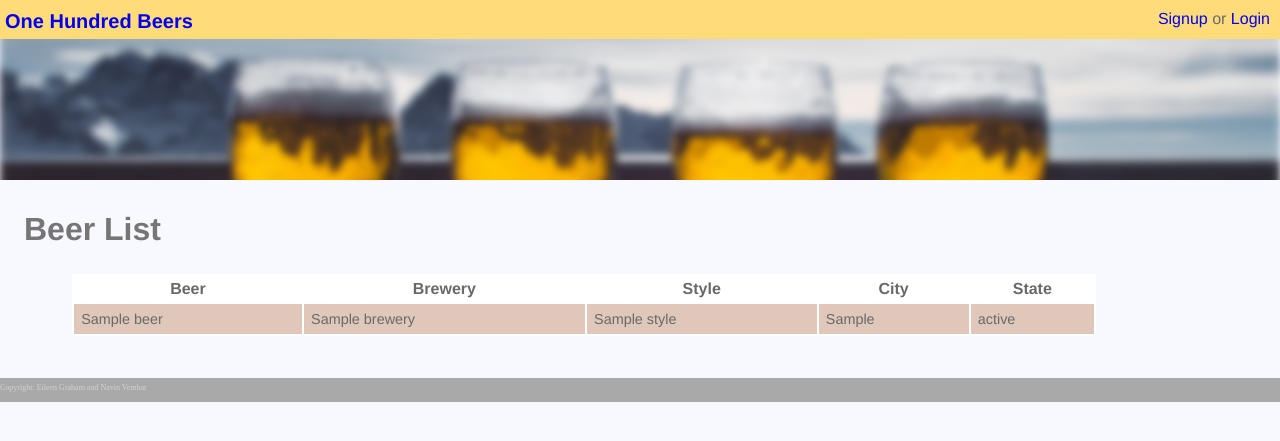
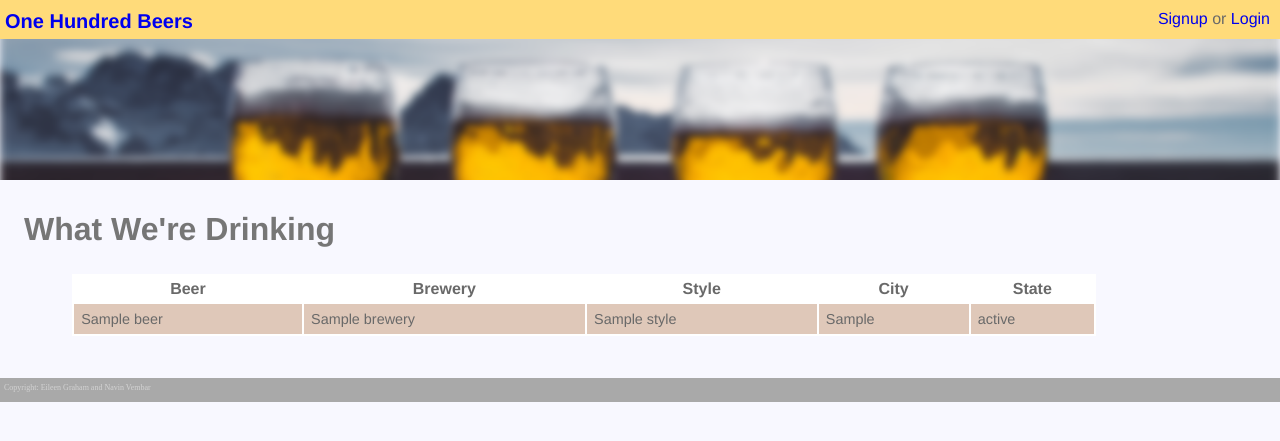
Before and after one commit to nvembar/onehundredbeers, a Django app: template beers/templates/beers/contest-beers.html in a window 1280 px wide. Shown: the top 441 px of the page. Run offline with Django 3.2, Linux system fonts and the light colour scheme; the template is opened without the code that fills it: most values are stand-ins (such as "Sample title", 1, 10 or a date in 2020).

Commit message:
Styling and cleanup

```diff
--- a/beers/templates/beers/contest-beers.html
+++ b/beers/templates/beers/contest-beers.html
@@ -2,7 +2,7 @@
 {% block title %}{{ contest.name }} - Beers{% endblock %}
 
 {% block content %}
-<h2>Beer List</h2>
+<h2>What We're Drinking</h2>
 
 <div class="contest-beerlist">
   <table>
--- a/hundred_beers/static/css/beers.css
+++ b/hundred_beers/static/css/beers.css
@@ -57,71 +57,72 @@ body {
   height: 2em;
   color: lightgrey;
   background-color: darkgrey;
+  padding-left: 0.25rem;
   padding-top: 0.625em;
   padding-bottom: 0.3125em;
   margin: 0em;
   font-size: 0.5em;
 }
 
-/* line 118, ../../../styles/sass/beers.scss */
+/* line 119, ../../../styles/sass/beers.scss */
 #topimage {
   width: 100%;
 }
 
-/* line 122, ../../../styles/sass/beers.scss */
+/* line 123, ../../../styles/sass/beers.scss */
 .content {
   font-family: Helvetica, sans-serif;
   margin-left: 1.5rem;
   margin-bottom: 1.5rem;
   width: 100%;
 }
-/* line 128, ../../../styles/sass/beers.scss */
+/* line 129, ../../../styles/sass/beers.scss */
 .content h1 {
   font-size: 2.5rem;
   color: #5c5c5c;
 }
-/* line 134, ../../../styles/sass/beers.scss */
+/* line 135, ../../../styles/sass/beers.scss */
 .content h2 {
   font-size: 2rem;
   color: #767676;
 }
 
-/* line 142, ../../../styles/sass/beers.scss */
+/* line 143, ../../../styles/sass/beers.scss */
 #pstmt {
   font-size: 0.5em;
 }
 
-/* line 147, ../../../styles/sass/beers.scss */
+/* line 148, ../../../styles/sass/beers.scss */
 .core-table table, .player-beers table, .contest-summary-list table, .contests table, .contest-leaderboard table, .contest-beerlist table {
   background-color: white;
   width: 100%;
 }
-/* line 150, ../../../styles/sass/beers.scss */
+/* line 151, ../../../styles/sass/beers.scss */
 .core-table table th, .player-beers table th, .contest-summary-list table th, .contests table th, .contest-leaderboard table th, .contest-beerlist table th {
   height: 1.5em;
   font-size: 1rem;
   background-color: white;
 }
-/* line 155, ../../../styles/sass/beers.scss */
+/* line 156, ../../../styles/sass/beers.scss */
 .core-table table tr, .player-beers table tr, .contest-summary-list table tr, .contests table tr, .contest-leaderboard table tr, .contest-beerlist table tr {
   height: 1.25em;
   font-size: 0.9rem;
 }
-/* line 159, ../../../styles/sass/beers.scss */
+/* line 160, ../../../styles/sass/beers.scss */
 .core-table table td, .player-beers table td, .contest-summary-list table td, .contests table td, .contest-leaderboard table td, .contest-beerlist table td {
   background-color: #dfc8b9;
   padding: 0.5em;
   margin: 0.5em;
 }
 
-/* line 167, ../../../styles/sass/beers.scss */
+/* line 168, ../../../styles/sass/beers.scss */
 .player-beers {
   width: 80%;
   margin-left: 3em;
   margin-top: 0.5em;
 }
 
-/* line 174, ../../../styles/sass/beers.scss */
+/* line 175, ../../../styles/sass/beers.scss */
 .contest-summary-list {
   float: right;
   vertical-align: text-top;
@@ -130,28 +131,28 @@ body {
   margin: 0.25em;
 }
 
-/* line 183, ../../../styles/sass/beers.scss */
+/* line 184, ../../../styles/sass/beers.scss */
 .contests {
   width: 80%;
   margin-left: 6em;
   margin-top: 2em;
 }
 
-/* line 190, ../../../styles/sass/beers.scss */
+/* line 191, ../../../styles/sass/beers.scss */
 .contest-leaderboard {
   width: 80%;
   margin-left: 3em;
   margin-top: 0.5em;
 }
 
-/* line 197, ../../../styles/sass/beers.scss */
+/* line 198, ../../../styles/sass/beers.scss */
 .contest-beerlist {
   width: 80%;
   margin-left: 3em;
   margin-top: 0.5em;
 }
 
-/* line 204, ../../../styles/sass/beers.scss */
+/* line 205, ../../../styles/sass/beers.scss */
 .three-column-box {
   display: flex;
   width: 100%;
@@ -161,7 +162,7 @@ body {
   margin-top: 2em;
 }
 
-/* line 213, ../../../styles/sass/beers.scss */
+/* line 214, ../../../styles/sass/beers.scss */
 .column-box, .outset-column-box {
   width: 25%;
   margin-left: 0.5em;
@@ -171,11 +172,11 @@ body {
   text-align: center;
   height: 100%;
 }
-/* line 222, ../../../styles/sass/beers.scss */
+/* line 223, ../../../styles/sass/beers.scss */
 .column-box .column-box-content, .outset-column-box .column-box-content {
   height: 80%;
 }
-/* line 226, ../../../styles/sass/beers.scss */
+/* line 227, ../../../styles/sass/beers.scss */
 .column-box .column-box-link, .outset-column-box .column-box-link {
   text-align: right;
   font-size: 0.8em;
@@ -183,14 +184,14 @@ body {
   vertical-align: text-bottom;
 }
 
-/* line 234, ../../../styles/sass/beers.scss */
+/* line 235, ../../../styles/sass/beers.scss */
 .outset-column-box {
   background-color: lightgrey;
   box-shadow: 0.3em 0.3em 0.1em darkgrey;
   padding-bottom: 1em;
 }
 
-/* line 241, ../../../styles/sass/beers.scss */
+/* line 242, ../../../styles/sass/beers.scss */
 img.column-icon {
   display: block;
   width: 50%;
@@ -199,7 +200,7 @@ img.column-icon {
   margin-right: auto;
 }
 
-/* line 249, ../../../styles/sass/beers.scss */
+/* line 250, ../../../styles/sass/beers.scss */
 .login-box {
   width: 34.125em;
   display: block;
@@ -207,7 +208,7 @@ img.column-icon {
   margin-right: auto;
 }
 
-/* line 258, ../../../styles/sass/beers.scss */
+/* line 259, ../../../styles/sass/beers.scss */
 .login-form {
   display: flex;
   flex-direction: column;
@@ -220,13 +221,13 @@ img.column-icon {
   padding: 1em;
 }
 
-/* line 270, ../../../styles/sass/beers.scss */
+/* line 271, ../../../styles/sass/beers.scss */
 .login-field {
   width: 30em;
   float: left;
   padding-bottom: 0.75em;
 }
-/* line 274, ../../../styles/sass/beers.scss */
+/* line 275, ../../../styles/sass/beers.scss */
 .login-field input {
   font-size: 1.25em;
   width: 23.8em;
@@ -235,18 +236,18 @@ img.column-icon {
   height: 1.5em;
 }
 
-/* line 283, ../../../styles/sass/beers.scss */
+/* line 284, ../../../styles/sass/beers.scss */
 .login-button-row {
   width: 100%;
   padding-bottom: 0.75em;
 }
-/* line 287, ../../../styles/sass/beers.scss */
+/* line 288, ../../../styles/sass/beers.scss */
 .login-button-row input[type=submit] {
   font-size: 1.25em;
   float: right;
 }
 
-/* line 293, ../../../styles/sass/beers.scss */
+/* line 294, ../../../styles/sass/beers.scss */
 .login-label {
   font-size: 1em;
   font-weight: bold;
@@ -257,7 +258,7 @@ img.column-icon {
   margin-bottom: 0.25em;
 }
 
-/* line 303, ../../../styles/sass/beers.scss */
+/* line 304, ../../../styles/sass/beers.scss */
 .field-help {
   font-size: 0.75rem;
   height: 0.8rem;
--- a/styles/sass/beers.scss
+++ b/styles/sass/beers.scss
@@ -109,6 +109,7 @@ $top-padding-horizontal:  5px / $default-font-size * 1em;
   height: 2em;
   color: lightgrey;
   background-color: darkgrey;
+  padding-left: 0.25rem;
   padding-top: 10px / $default-font-size * 1em;
   padding-bottom: 5px / $default-font-size * 1em;
   margin: 0em;
```
Also changed, not shown: hundred_beers/static/images/beer-glass.jpg (added), hundred_beers/static/images/long-beer-building.JPG (added).
